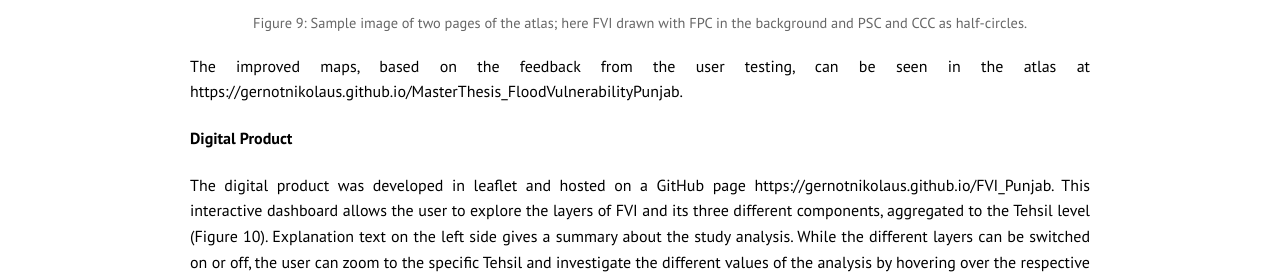
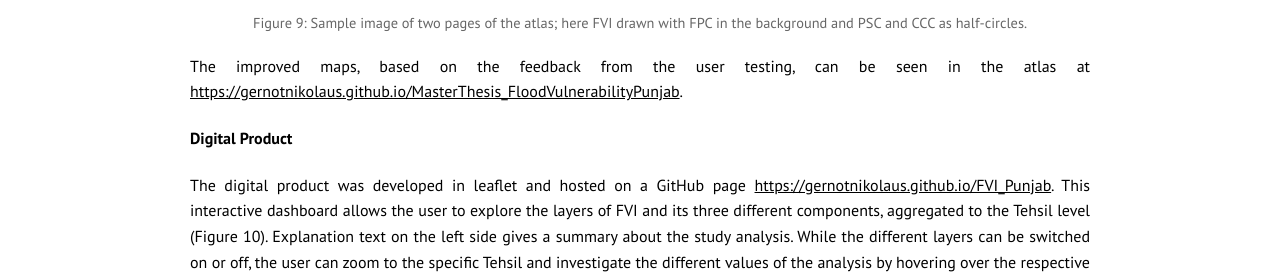
Before and after one commit to gernotnikolaus/gernotnikolaus.github.io, a Jekyll site: the page built from _projects/2025-04-22-MasterThesis_FloodVulnerabilityPunjab.md, in a window 1280 px wide and 900 px high, scrolled down 12182 px. Shown: the part 204-483 px from the top of the window. Built offline with Jekyll 4.4.1, drawn with Linux system fonts in a browser that asks for light colours; some of the changed lines change nothing that is shown; some of the changed text lies outside the part shown.

Commit message:
master thesis

```diff
--- a/_projects/2025-04-22-MasterThesis_FloodVulnerabilityPunjab.md
+++ b/_projects/2025-04-22-MasterThesis_FloodVulnerabilityPunjab.md
@@ -158,10 +158,10 @@ According to the layout structure presented in Chapter 6.1 (see the Thesis docum
   <figcaption>Figure 9: Sample image of two pages of the atlas; here FVI drawn with FPC in the background and PSC and CCC as half-circles.</figcaption>
 </div>
 
-The improved maps, based on the feedback from the user testing, can be seen in the atlas at https://gernotnikolaus.github.io/MasterThesis_FloodVulnerabilityPunjab.
+The improved maps, based on the feedback from the user testing, can be seen in the atlas at [https://gernotnikolaus.github.io/MasterThesis_FloodVulnerabilityPunjab](https://gernotnikolaus.github.io/MasterThesis_FloodVulnerabilityPunjab).
 
 #### Digital Product
-The digital product was developed in leaflet and hosted on a GitHub page https://gernotnikolaus.github.io/FVI_Punjab. This interactive dashboard allows the user to explore the layers of FVI and its three different components, aggregated to the Tehsil level (Figure 10). Explanation text on the left side gives a summary about the study analysis. While the different layers can be switched on or off, the user can zoom to the specific Tehsil and investigate the different values of the analysis by hovering over the respective administrative boundary.
+The digital product was developed in leaflet and hosted on a GitHub page [https://gernotnikolaus.github.io/FVI_Punjab](https://gernotnikolaus.github.io/FVI_Punjab). This interactive dashboard allows the user to explore the layers of FVI and its three different components, aggregated to the Tehsil level (Figure 10). Explanation text on the left side gives a summary about the study analysis. While the different layers can be switched on or off, the user can zoom to the specific Tehsil and investigate the different values of the analysis by hovering over the respective administrative boundary.
 
 <div class="blog-image">
   <img src="{{ '/assets/images/projects/masterThesis/screenshot-FVI-dashboard.png' | relative_url }}" alt="screenshot-FVI-dashboard">
```
